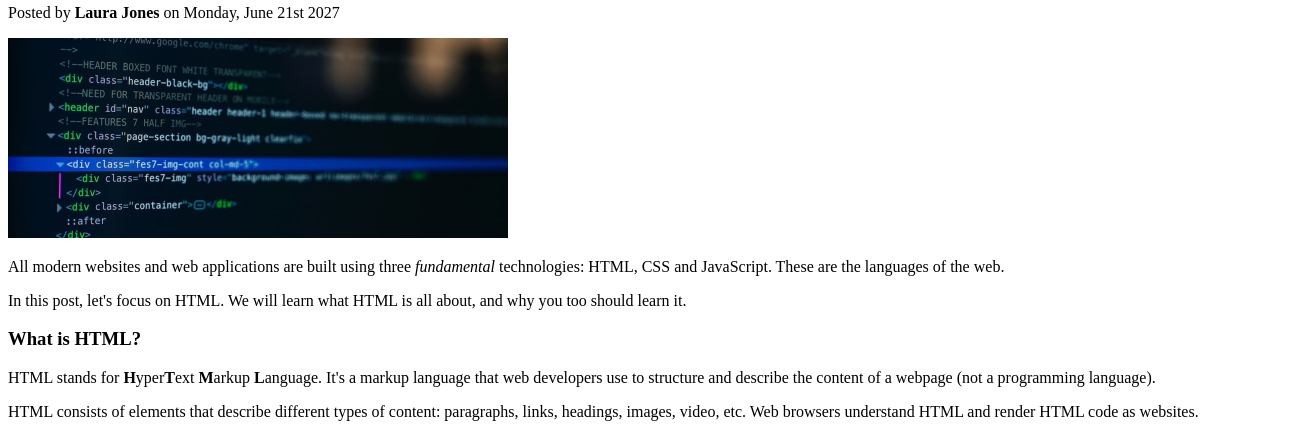
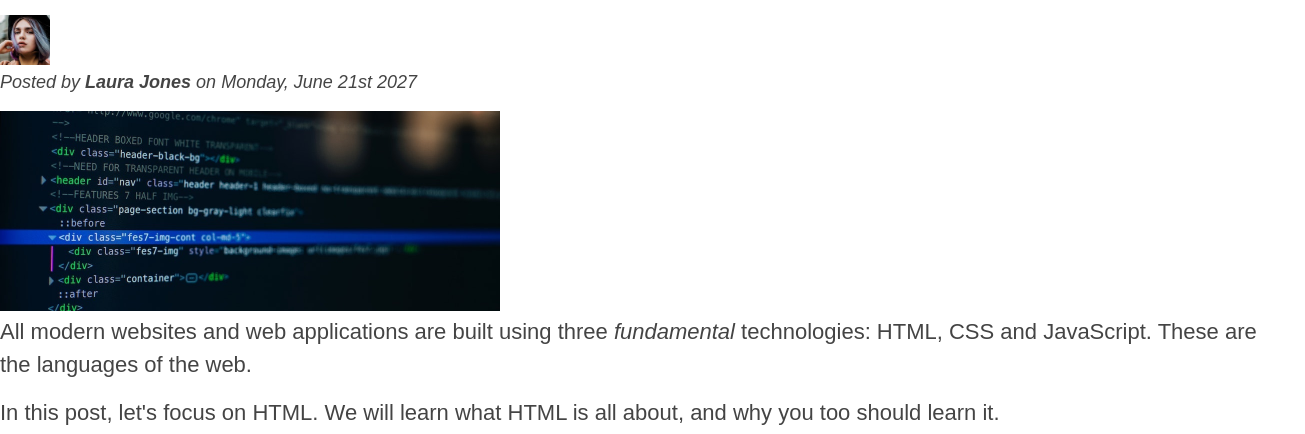
Before and after one commit to catadarius/catadarius.github.io, a plain HTML site: page index.html in a window 1280 px wide. Shown: the part 232-666 px from the top of the page, 1305 px wide, since content can reach past the window. Drawn offline with Linux system fonts and the light colour scheme.

Commit message:
Update index.html

```diff
--- a/index.html
+++ b/index.html
@@ -2,7 +2,7 @@
 <html lang="en">
   <head>
     <meta charset="UTF-8" />
-    <link href="./style.css" />
+    <link href="./style.css" rel="stylesheet" />
     <title>The Basic Language of the Web: HTML</title>
   </head>
 
```
